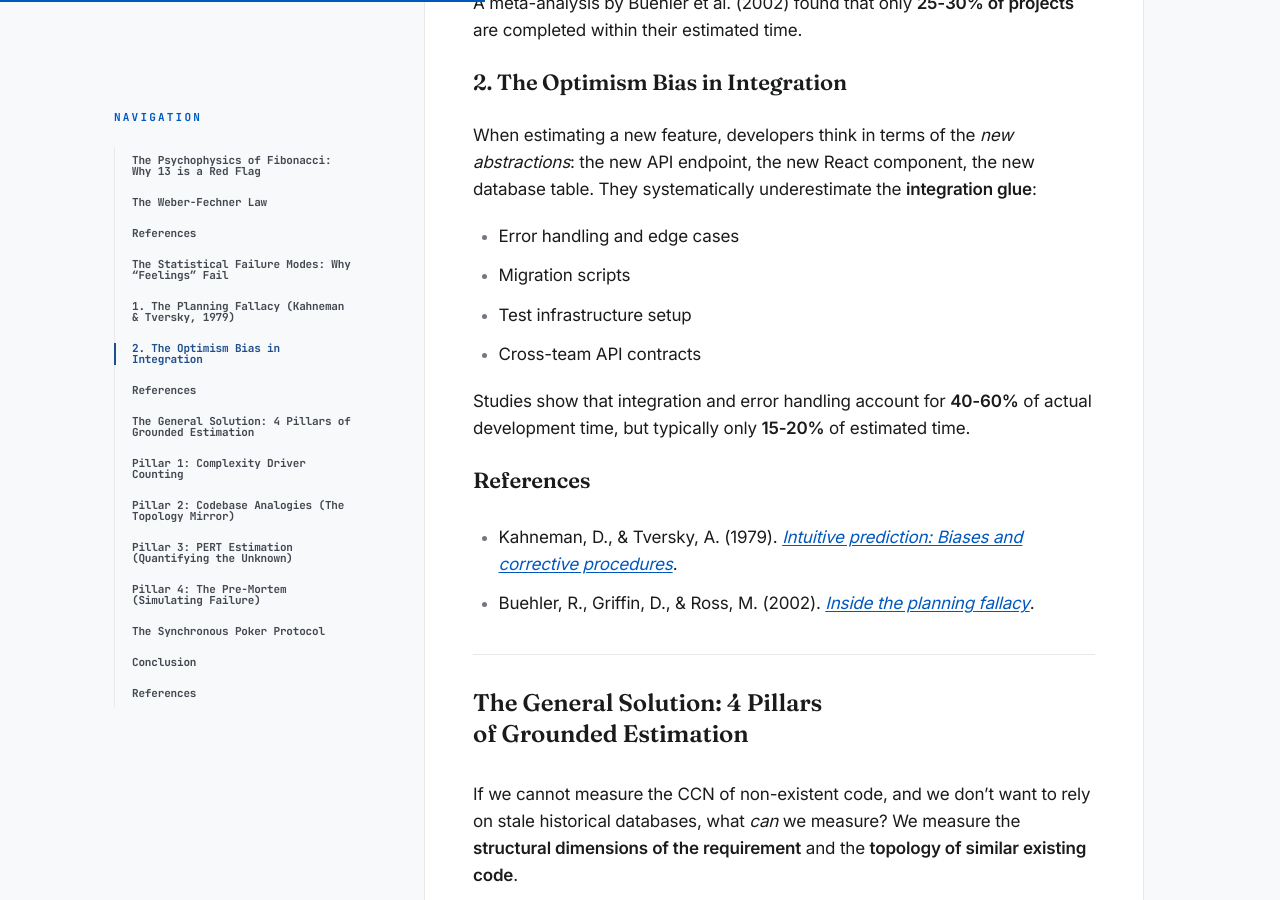
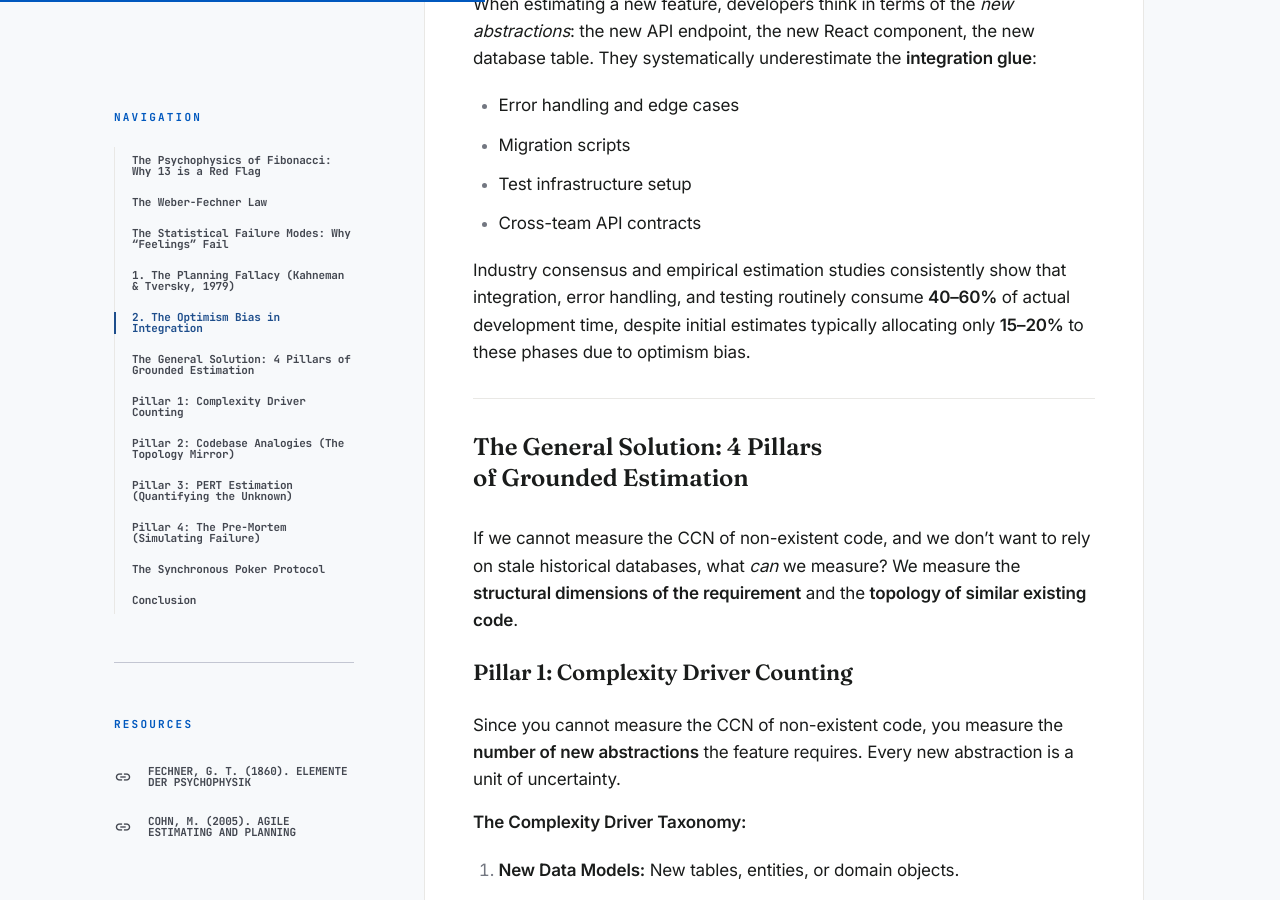
Before and after one commit to paulushcgcj/paulushcgcj.github.io, a Jekyll site: the page built from _posts/2026-07-16-mathematics-of-the-unknown-estimating-greenfield.markdown, in a window 1280 px wide and 900 px high, scrolled down 2425 px. Built offline with Jekyll 4.4.1, drawn with Linux system fonts in a browser that asks for light colours; some of the changed text lies outside the part shown.

Commit message:
fix(post): consolidate references to frontmatter, tighten prose for estimation post

```diff
--- a/_posts/2026-07-16-mathematics-of-the-unknown-estimating-greenfield.markdown
+++ b/_posts/2026-07-16-mathematics-of-the-unknown-estimating-greenfield.markdown
@@ -5,6 +5,25 @@
 author: paulushc
 license: CC-BY-4.0
 permalink: /articles/mathematics-of-the-unknown
+resources:
+    - title: "Fechner, G. T. (1860). Elemente der Psychophysik"
+      url: "https://archive.org/details/elementederpsych001fech"
+    - title: "Cohn, M. (2005). Agile Estimating and Planning"
+      url: "https://www.mountaingoatsoftware.com/books/agile-estimating-and-planning"
+    - title: "Kahneman, D., & Tversky, A. (1979). Intuitive prediction: Biases and corrective procedures"
+      url: "https://doi.org/10.1017/CBO9780511809477.031"
+    - title: "Buehler, R., Griffin, D., & Ross, M. (2002). Inside the planning fallacy"
+      url: "https://doi.org/10.1017/CBO9780511808098.016"
+    - title: "Developex. (2023). Time & Material Estimation Guide for Software Projects"
+      url: "https://developex.com/blog/time-material-estimation-guide/"
+    - title: "Weiss, D. M., & Basili, V. R. (1978). Evaluating Software Development by Error Analysis"
+      url: "https://apps.dtic.mil/sti/tr/pdf/ADA062922.pdf"
+    - title: "McCabe, T. J. (1976). A Complexity Measure"
+      url: "https://doi.org/10.1109/TSE.1976.233837"
+    - title: "Flyvbjerg, B. (2006). From Nobel Prize to Project Management"
+      url: "https://doi.org/10.1177/875697280603700302"
+    - title: "Klein, G. (2007). Performing a Project Premortem"
+      url: "https://hbr.org/2007/09/performing-a-project-premortem"
 ---
 
 Every engineering team has sat in a synchronous Planning Poker session, staring at a Jira ticket for a feature that doesn't exist yet. The Product Owner reads the acceptance criteria. The Scrum Master asks for estimates.
@@ -34,15 +53,11 @@
 **What this means for estimation:**
 *   The gap between 1 and 2 is 100%. A developer can confidently distinguish a "1" task from a "2" task.
 *   The gap between 5 and 8 is 60%. The distinction is harder, but still meaningful.
-*   The gap between 8 and 13 is 62.5%. At this point, the uncertainty band of the estimate overlaps with the next number.
+*   The gap between 8 and 13 is 62.5%. On a logarithmic scale, this jump is nearly identical to the gap between 5 and 8 (60%). The human eye perceives these as similar steps in magnitude. At this point, the uncertainty band of the estimate overlaps with the next number.
 
 This is why the golden rule of Agile, **"anything above 8 must be broken down,"** is statistically sound. Above 8, the variance in human estimation exceeds the gap between the numbers. A "13" could be an "8" or a "21". The signal-to-noise ratio collapses. A team voting 13 is signaling panic, not estimating.
 
-### References
-*   Fechner, G. T. (1860). [*Elemente der Psychophysik*](https://archive.org/details/elementederpsych001fech).
-*   Cohn, M. (2005). [*Agile Estimating and Planning*](https://www.mountaingoatsoftware.com/books/agile-estimating-and-planning). Prentice Hall.
 
----
 
 ## The Statistical Failure Modes: Why "Feelings" Fail
 
@@ -62,11 +77,7 @@
 *   Test infrastructure setup
 *   Cross-team API contracts
 
-Studies show that integration and error handling account for **40-60%** of actual development time, but typically only **15-20%** of estimated time.
-
-### References
-*   Kahneman, D., & Tversky, A. (1979). [*Intuitive prediction: Biases and corrective procedures*](https://doi.org/10.1017/CBO9780511809477.031).
-*   Buehler, R., Griffin, D., & Ross, M. (2002). [*Inside the planning fallacy*](https://doi.org/10.1017/CBO9780511808098.016).
+Industry consensus and empirical estimation studies consistently show that integration, error handling, and testing routinely consume **40–60%** of actual development time, despite initial estimates typically allocating only **15–20%** to these phases due to optimism bias.
 
 ---
 
@@ -147,9 +158,3 @@
 Estimating greenfield software does not require guesswork. Respecting the logarithmic nature of human perception (Fibonacci), counting the structural abstractions (Complexity Drivers), mirroring existing topology (Codebase Analogies), and simulating failure (Pre-Mortems) replace "feelings" with defensible, structured analysis.
 
 Measure the dimensions of the unknown.
-
-### References
-*   McCabe, T. J. (1976). [*A Complexity Measure*](https://doi.org/10.1109/TSE.1976.233837). IEEE Transactions on Software Engineering.
-*   Kahneman, D., & Tversky, A. (1979). [*Intuitive prediction: Biases and corrective procedures*](https://doi.org/10.1017/CBO9780511809477.031).
-*   Flyvbjerg, B. (2006). [*From Nobel Prize to Project Management: Getting Risks Right*](https://doi.org/10.1177/875697280603700302).
-*   Klein, G. (2007). [*Performing a Project Premortem*](https://hbr.org/2007/09/performing-a-project-premortem). Harvard Business Review.
```
